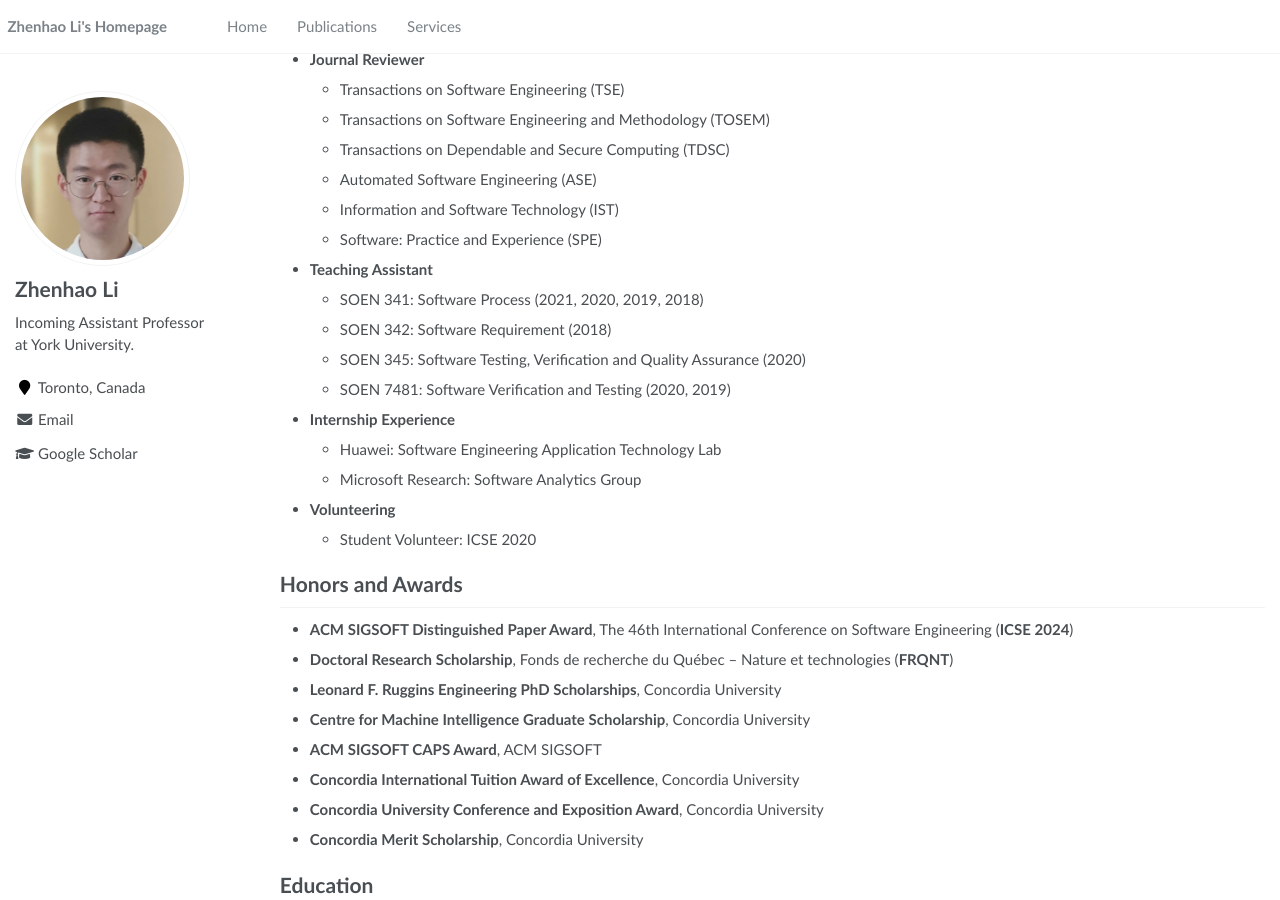
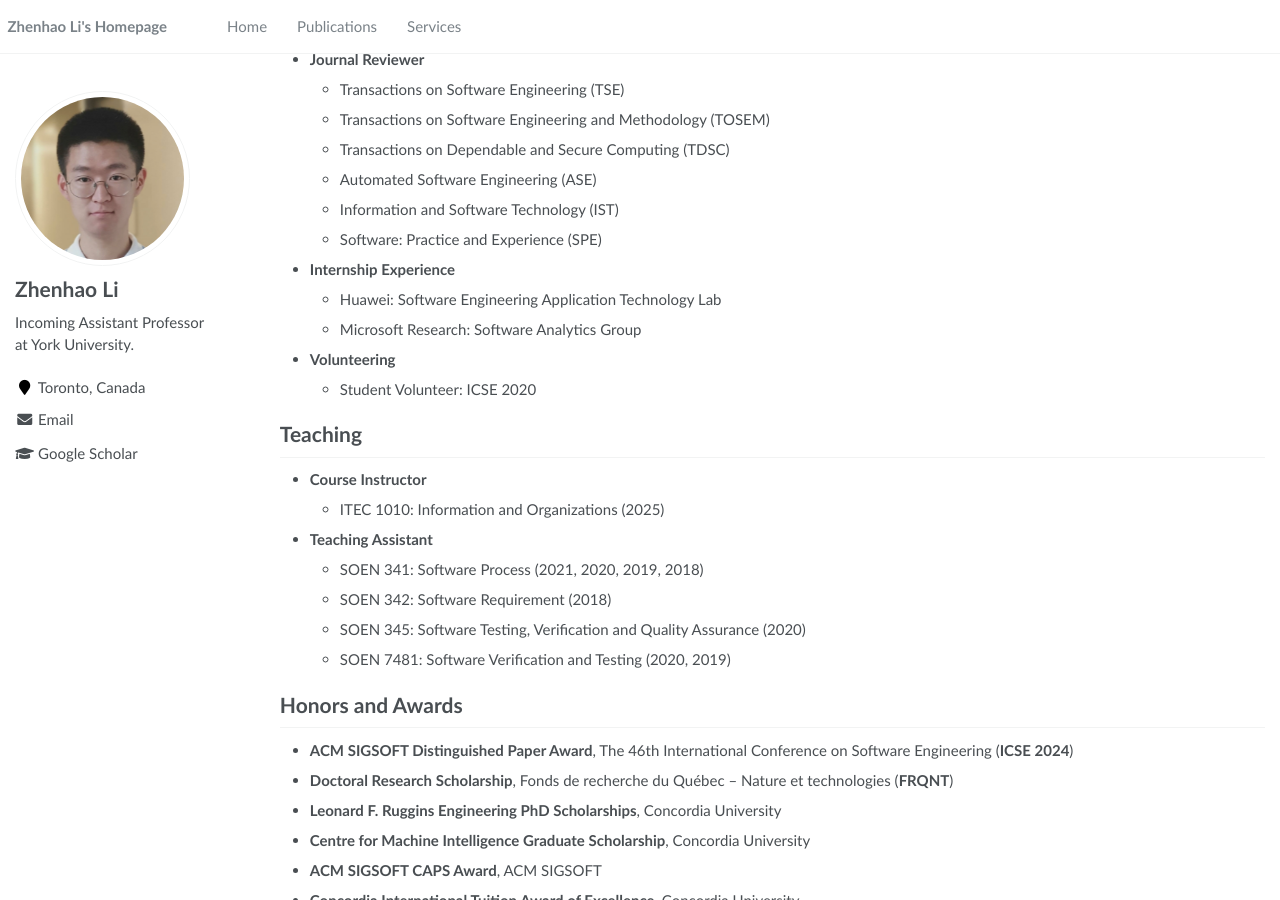
Before and after one commit to ginolzh/ginolzh.github.io, a Jekyll site: the page built from _pages/about.md, in a window 1280 px wide and 900 px high, scrolled down 1952 px. Built offline with Jekyll 4.4.1, drawn with Linux system fonts in a browser that asks for light colours.

Commit message:
Update about.md

```diff
--- a/_pages/about.md
+++ b/_pages/about.md
@@ -102,16 +102,22 @@ Services and Experience
   * Automated Software Engineering (ASE)
   * Information and Software Technology (IST)
   * Software: Practice and Experience (SPE)
+* **Internship Experience**
+  * Huawei: Software Engineering Application Technology Lab
+  * Microsoft Research: Software Analytics Group
+* **Volunteering**
+  * Student Volunteer: ICSE 2020
+
+
+Teaching
+======
+* **Course Instructor**
+  * ITEC 1010: Information and Organizations (2025)
 * **Teaching Assistant**
   * SOEN 341: Software Process (2021, 2020, 2019, 2018)
   * SOEN 342: Software Requirement (2018)
   * SOEN 345: Software Testing, Verification and Quality Assurance (2020)
   * SOEN 7481: Software Verification and Testing (2020, 2019)
-* **Internship Experience**
-  * Huawei: Software Engineering Application Technology Lab
-  * Microsoft Research: Software Analytics Group
-* **Volunteering**
-  * Student Volunteer: ICSE 2020
 
 
 Honors and Awards
```
